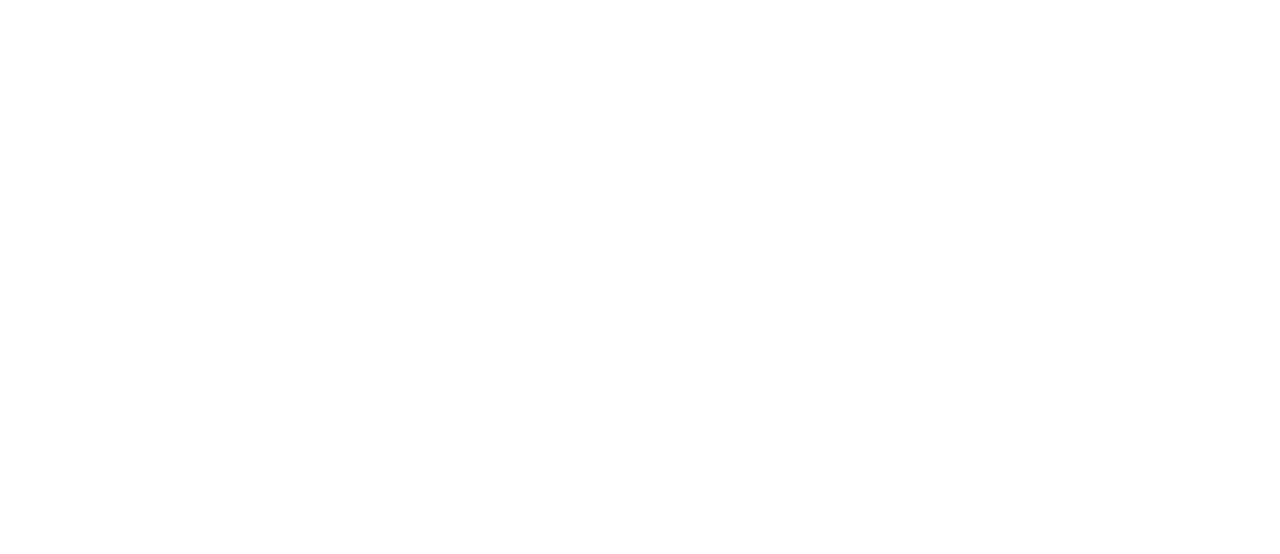
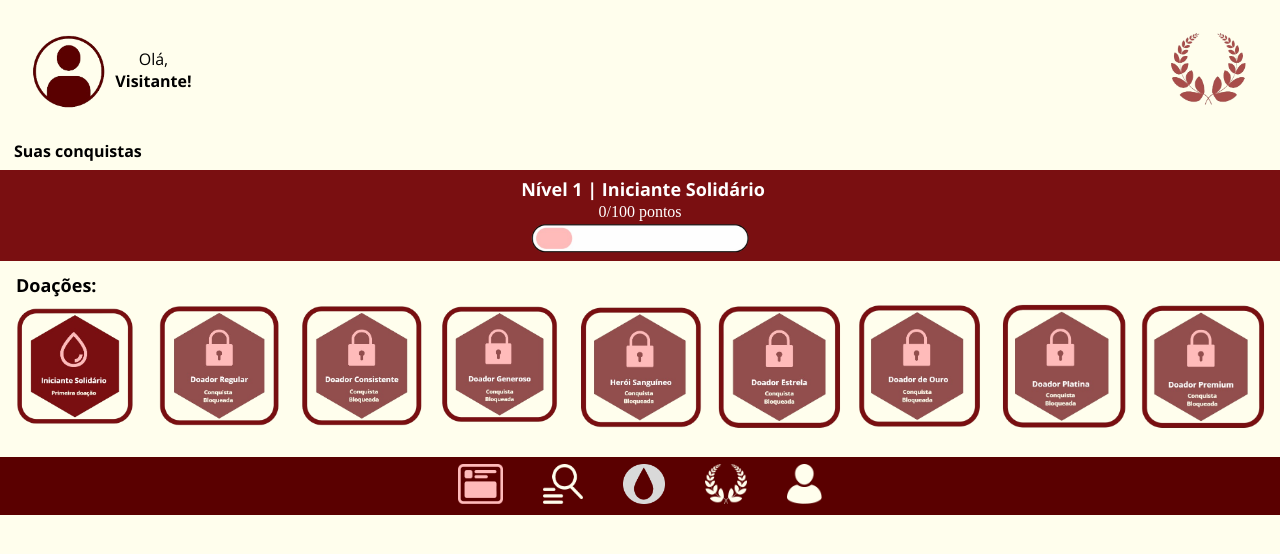
Before and after one commit to LeonardoBay/Vita-Entra21, a plain HTML site: page Conquistas/index.html in a window 1280 px wide. Drawn offline with nearby package versions, Linux system fonts and the light colour scheme.

Commit message:
tela de conquistas

```diff
--- a/Conquistas/index.html
+++ b/Conquistas/index.html
@@ -0,0 +1,76 @@
+<!DOCTYPE html>
+<html lang="en">
+<head>
+    <meta charset="UTF-8">
+    <meta name="viewport" content="width=device-width, initial-scale=1.0">
+    <link rel="stylesheet" href="style.css">
+    <title>Document</title>
+
+     <!-- pantone -->
+<link rel="preconnect" href="https://fonts.googleapis.com">
+<link rel="preconnect" href="https://fonts.gstatic.com" crossorigin>
+<link href="https://fonts.googleapis.com/css2?family=Paytone+One&display=swap" rel="stylesheet">
+
+    <!-- open sans  -->
+<link rel="preconnect" href="https://fonts.googleapis.com">
+<link rel="preconnect" href="https://fonts.gstatic.com" crossorigin>
+<link href="https://fonts.googleapis.com/css2?family=Open+Sans:ital,wght@0,300..800;1,300..800&display=swap" rel="stylesheet">
+
+
+
+</head>
+<body>
+    <section class="barra_perfil">
+        <img src="img/icone.png" alt="">
+        <div class="mensagem">
+            <h2>Olá,</h2>
+            <h3>Visitante!</h3>
+        </div>
+
+        <img src="img/premio.png" alt="">
+    </section>
+
+
+<!------------------------------------------------ NIVEL  ---------------------------------------------->
+    <section class="nivel">
+        <h2>Suas conquistas</h2>
+
+        <div class="nivel_barra">
+            <h1>Nível 1 | Iniciante Solidário</h1> <p>0/100 pontos</p>
+            <img src="img/carregamento.png" alt="">
+        </div>
+    </section>
+
+    <main class="conquistas">
+        <h1>Doações:</h1>
+
+        <div class="doacoes">
+            <img src="img/icone 1.png" alt="">
+            <img src="img/icone 2.png" alt="">
+            <img src="img/icone 3.png" alt="">
+            <img src="img/icone 4.png" alt="">
+            <img src="img/icone 5.png" alt="">
+            <img src="img/icone 6.png" alt="">
+            <img src="img/icone 7.png" alt="">
+            <img src="img/icone 8.png" alt="">
+            <img src="img/icone 9.png" alt="">
+
+
+        </div>
+    </main>
+
+<!--------------------------------------------------- BARRA DE NAVEGAÇÃO ----------------------------->
+<nav class="navegacao">
+    <a href="/Feed/index.html">
+        <img src="img/Icon Feed (2).png" alt="">
+    </a>
+    <img src="img/Icon Artigo.png" alt="">
+
+    <img id="gota" src="img/Icon Gota de Sangue.png" alt="">
+
+    <img src="img/Icon Recompensa.png" alt="">
+    <img src="img/Icon Perfil.png" alt="">
+   </nav>
+
+</body>
+</html>
--- a/Conquistas/style.css
+++ b/Conquistas/style.css
@@ -0,0 +1,131 @@
+html, body, div, span, applet, object, iframe,
+h1, h2, h3, h4, h5, h6, p, blockquote, pre,
+a, abbr, acronym, address, big, cite, code,
+del, dfn, em, img, ins, kbd, q, s, samp,
+small, strike, b, sub, sup, tt, var,
+b, u, i, center,
+dl, dt, dd, ol, ul, li,
+fieldset, form, label, legend,
+table, caption, tbody, tfoot, thead, tr, th, td,
+article, aside, canvas, details, embed,
+figure, figcaption, footer, header, hgroup,
+menu, nav, output, ruby, section, summary,
+time, mark, audio, video {
+	margin: 0;
+	padding: 0;
+	border: 0;
+	font-size: 100%;
+	font: inherit;
+	vertical-align: baseline;
+}
+
+body {
+    margin: 0;
+    background-color: #FFFEED;
+}
+
+/* ------------------------------------------------ BARRA DE PERFIL ------------------------------------------------------- */
+
+.barra_perfil {
+    display: flex;
+    justify-content: space-between;
+    align-items: center;
+    padding: 30px;
+
+}
+
+.mensagem {
+    display: flex;
+    flex-direction: column;
+    text-align: center;
+    margin-left: 6px;
+    font-family: "Open Sans", sans-serif;
+}
+
+.mensagem h3 {
+    font-weight: bold;
+}
+
+.barra_perfil img {
+    width: auto;
+    height: 80px;
+}
+
+
+.barra_perfil img:last-child {
+    margin-left: auto;
+    height: 80px;
+}
+
+/* ----------------------------------------------------------------- NIVEL -------------------------------------------------------- */
+
+.nivel h2 {
+    margin-left: 6px;
+    font-family: "Open Sans", sans-serif;
+    font-weight: bold;
+    font-size: 16px;
+    padding-bottom: 8px;
+    padding-left: 8px;
+}
+
+.nivel_barra {
+    padding: 6px;
+    display: flex;
+    flex-direction: column; /* Alterado para coluna para empilhar os elementos verticalmente */
+    align-items: center; /* Adicionado para centralizar os elementos */
+    background-color: #7A0F11;
+    color: white;
+}
+
+.nivel_barra h1 {
+    margin-left: 6px;
+    font-family: "Open Sans", sans-serif;
+    font-weight: bold;
+    font-size: 18px;
+}
+
+.nivel_barra h1, p {
+    padding: 1px;
+}
+.nivel_barra img {
+    width: 220px;
+}
+
+/* ------------------------------------------------------- CONQUISTAS ---------------------------------------------------------------------- */
+
+
+.conquistas h1 {
+    margin-top: 12px;
+    margin-left: 16px;
+    font-family: "Open Sans", sans-serif;
+    font-weight: bold;
+    font-size: 18px;
+}
+.doacoes {
+    display: flex;
+    flex-wrap: wrap;
+    justify-content: center;
+}
+
+.doacoes img {
+    width: auto;
+    height: 130px;
+    padding: 5px;
+}
+
+/* ---------------------------- BARRA DE NAVEGAÇÃO ------------------------------ */
+
+.navegacao {
+    margin-top: 20px;
+    padding: 7px;
+    display: flex;
+    background: #5A0000;
+    justify-content: center
+}
+
+.navegacao img {
+    margin-right: 20px;
+    margin-left: 20px;
+    width: auto;
+    height: 40px;
+}
```
Also changed, not shown: Feed/index.html (+5 -2 lines), Conquistas/img/Icon Artigo.png (added), Conquistas/img/Icon Feed (2).png (added), Conquistas/img/Icon Gota de Sangue.png (added), Conquistas/img/Icon Perfil.png (added), Conquistas/img/Icon Recompensa.png (added), Conquistas/img/carregamento.png (added), Conquistas/img/icone 1.png (added), Conquistas/img/icone 2.png (added), Conquistas/img/icone 3.png (added), Conquistas/img/icone 4.png (added), Conquistas/img/icone 5.png (added), Conquistas/img/icone 6.png (added), Conquistas/img/icone 7.png (added), 4 more files.
